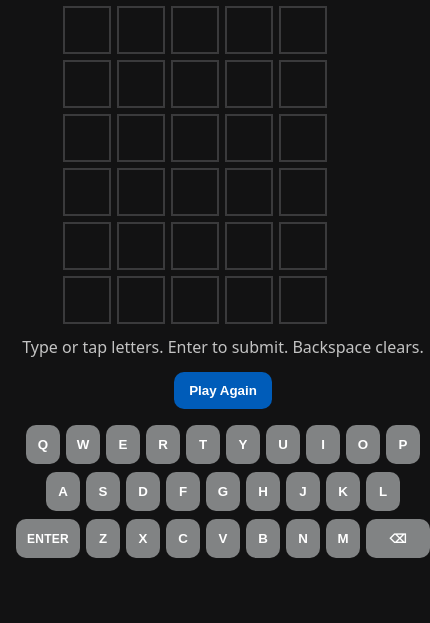
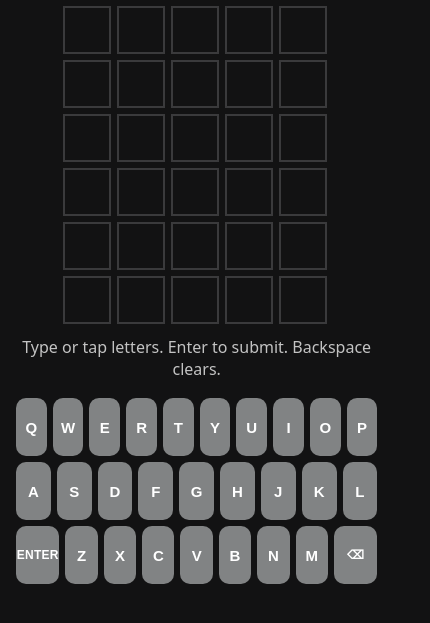
Before and after one commit to Tristanlake45/SignalGames, a plain HTML site: page index.html in a window 390 px wide. Shown: the part 109-732 px from the top of the page, 430 px wide, since content can reach past the window. Drawn offline with Linux system fonts and the light colour scheme.

Commit message:
Responsive mobile keyboard resizing and layout improvements

```diff
--- a/index.html
+++ b/index.html
@@ -48,10 +48,6 @@
     <section class="below">
       <div id="message" class="message" role="status" aria-live="polite"></div>
 
-      <div class="controls">
-        <button id="resetBtn" class="btn" type="button">Play Again</button>
-      </div>
-
       <section class="keyboard-wrap" aria-label="On-screen keyboard">
         <div id="keyboard" class="keyboard"></div>
       </section>
--- a/styles.css
+++ b/styles.css
@@ -15,6 +15,11 @@
     --key-fg: #ffffff;
     --key-bg-weak: #565758;
 
+  /* keyboard sizing (fluid) */
+    --key-h: 52px;
+    --key-gap: 6px;
+    --key-radius: 10px;
+    --key-font: 14px;
     --focus: rgba(255,255,255,.25);
   }
 
@@ -145,31 +150,55 @@
   }
 
   .keyboard-wrap {
-    padding-top: 4px;
+    padding-top: 6px;
+    display: flex;
+    justify-content: center; /* centers keyboard block */
   }
 
   .keyboard {
+    width: min(520px, 100%);     /* never wider than container, but can fill */
     display: grid;
-    gap: 8px;
+    gap: var(--key-gap);
+    margin: 0 auto;              /* centers inside parent */
   }
 
   .krow {
     display: flex;
-    gap: 6px;
+    gap: var(--key-gap);
     justify-content: center;
+    width: 100%;
   }
 
+  /* Make keys fluid: each row spreads evenly and stays on-screen */
   .key {
     background: var(--key-bg);
     color: var(--key-fg);
     border: none;
-    border-radius: 10px;
-    padding: 12px 10px;
-    min-width: 34px;
+    border-radius: var(--key-radius);
+    height: var(--key-h);
+    padding: 0 10px;
+
+    /* Fluid sizing magic */
+    flex: 1 1 0;                  /* distribute evenly across row */
+    min-width: 0;                 /* allow shrinking without overflow */
+    max-width: 48px;              /* keeps keys from getting huge on desktop */
+
     font-weight: 800;
+    font-size: var(--key-font);
     text-transform: uppercase;
     cursor: pointer;
     user-select: none;
+
+    display: inline-flex;
+    align-items: center;
+    justify-content: center;
+  }
+
+  .key.wide {
+    flex: 1.5 1 0;                /* wider than letters */
+    max-width: 78px;
+    font-size: 12px;
+    letter-spacing: .02em;
   }
 
   .key:focus-visible {
@@ -177,15 +206,45 @@
     outline-offset: 2px;
   }
 
-  .key.wide {
-    min-width: 64px;
-    font-size: 12px;
-    letter-spacing: .02em;
-  }
-
   .key.correct { background: var(--tile-correct); color: #fff; }
   .key.present { background: var(--tile-present); color: #fff; }
   .key.absent  { background: var(--tile-absent);  color: #fff; }
 
+  /* Mobile: make keyboard bigger but still fit */
+  @media (max-width: 480px) {
+    :root {
+      --key-h: 58px;
+      --key-gap: 6px;
+      --key-font: 15px;
+    }
+
+    .keyboard {
+      width: 100%;
+    }
+
+    .key {
+      max-width: 999px;           /* allow them to expand to fill row */
+    }
+
+    .key.wide {
+      max-width: 999px;
+      flex: 1.9 1 0;
+      font-size: 12px;
+    }
+  }
+
+  /* Very small phones: tighten a bit so it never overflows */
+  @media (max-width: 360px) {
+    :root {
+      --key-h: 52px;
+      --key-gap: 5px;
+      --key-font: 14px;
+    }
+
+    .key {
+      padding: 0 8px;
+    }
+  }
+
   /* helps prevent “double tap zoom” delays on mobile buttons */
   .key, .btn { touch-action: manipulation; }
```
